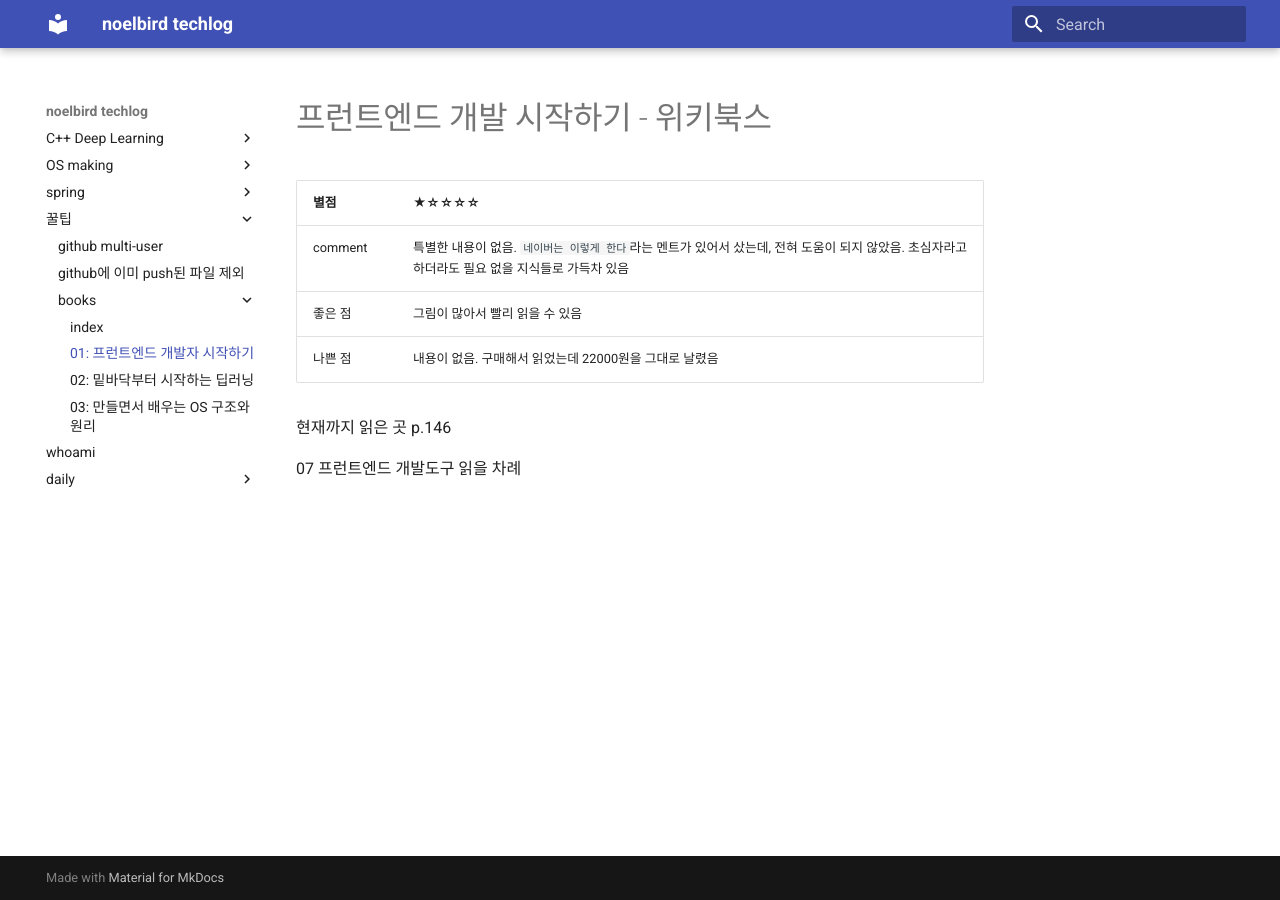
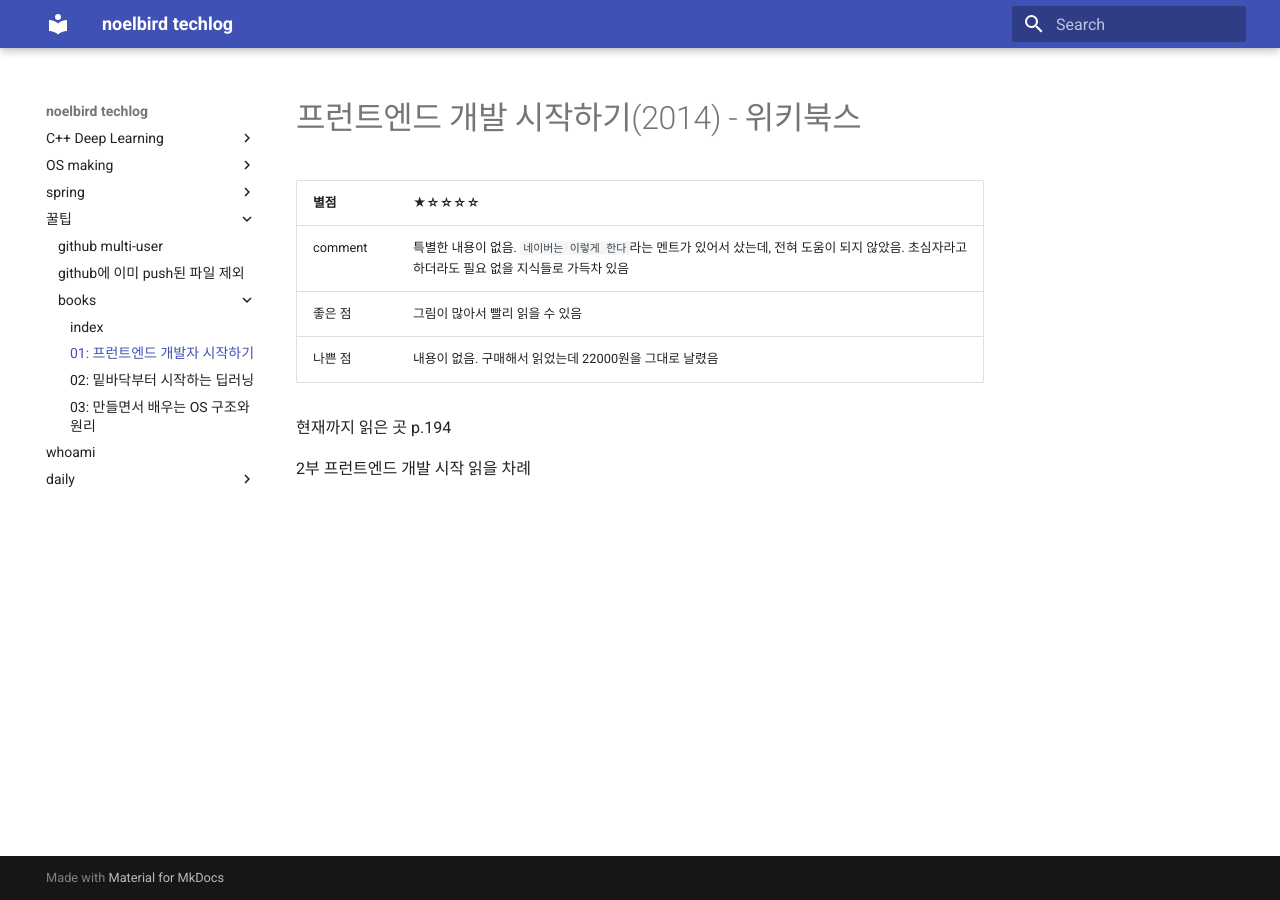
Before and after one commit to NoelBird/noelbird.github.io, an MkDocs documentation site: the page built from docs/honeytip/books/1.md, in a window 1280 px wide. Built offline with MkDocs 1.6.1 and Material for MkDocs 9.7.7, drawn with Linux system fonts in a browser that asks for light colours; nearby versions of some CDN libraries.

Commit message:
update books/1.md

```diff
--- a/docs/honeytip/books/1.md
+++ b/docs/honeytip/books/1.md
@@ -1,4 +1,4 @@
-# 프런트엔드 개발 시작하기 - 위키북스
+# 프런트엔드 개발 시작하기(2014) - 위키북스
 
 
 
@@ -8,6 +8,6 @@
 | 좋은 점 | 그림이 많아서 빨리 읽을 수 있음                              |
 | 나쁜 점 | 내용이 없음. 구매해서 읽었는데 22000원을 그대로 날렸음       |
 
-현재까지 읽은 곳 p.146
+현재까지 읽은 곳 p.194
 
-07 프런트엔드 개발도구 읽을 차례
+2부 프런트엔드 개발 시작 읽을 차례
```
